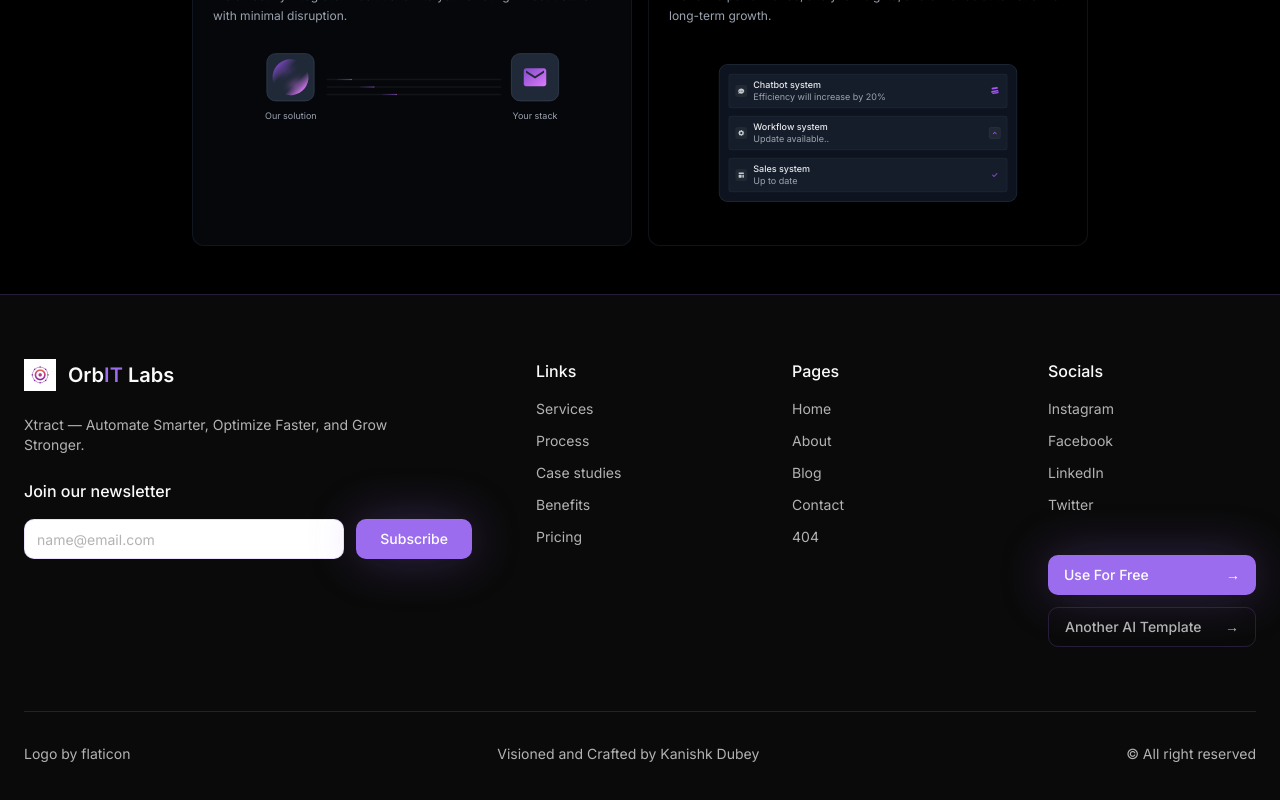
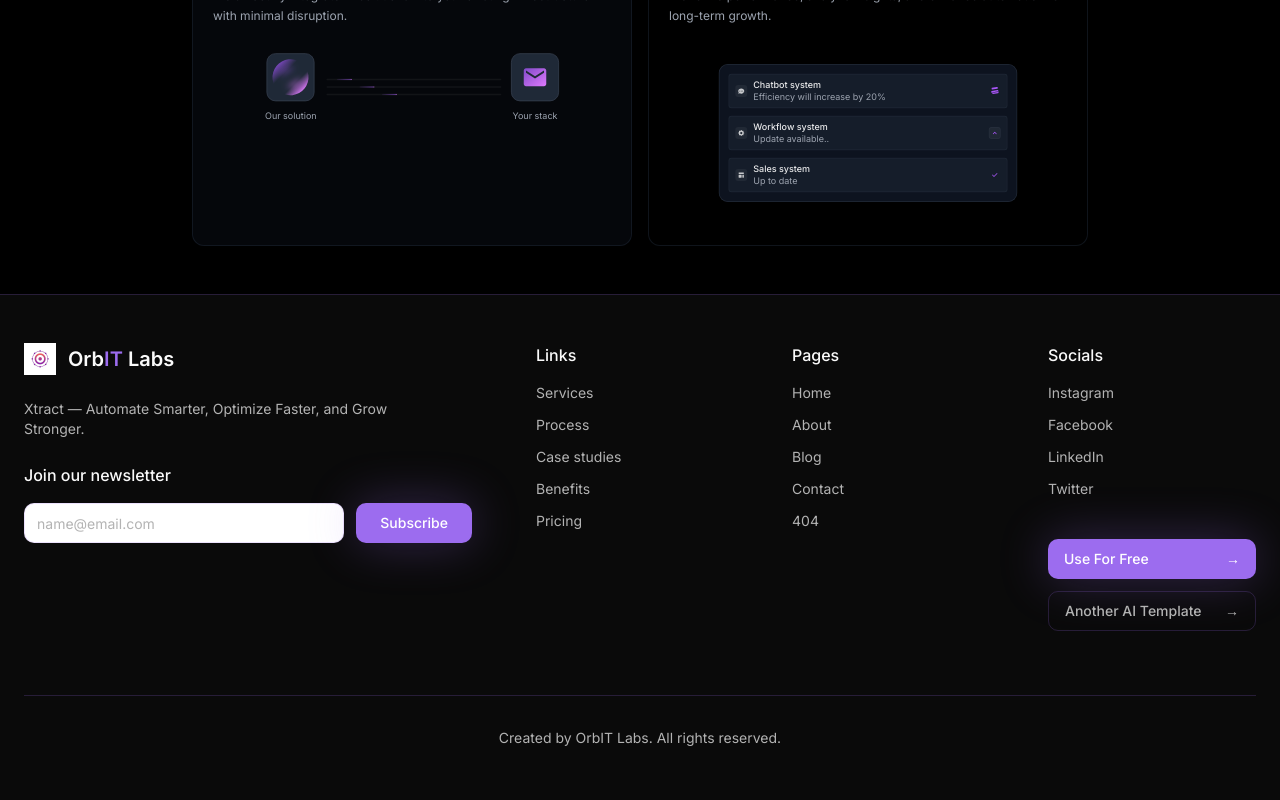
Before and after one commit to manishtarjan2/framer-magic-hero, a React (Vite) app: page / in a window 1280 px wide. Shown: the part 4598-5398 px from the top of the page. Built offline with nearby package versions, Linux system fonts and the light colour scheme; the HTML template or start-up script is replaced by a standard one.

Commit message:
Update footer text and height

```diff
--- a/src/components/Footer.tsx
+++ b/src/components/Footer.tsx
@@ -4,7 +4,7 @@ import orbitLogo from "@/assets/orbit-logo.png";
 
 const Footer = () => {
   return (
-    <footer className="bg-orbit-dark border-t border-orbit-purple/20 px-6 py-16">
+    <footer className="bg-orbit-dark border-t border-orbit-purple/20 px-6 py-12">
       <div className="max-w-7xl mx-auto">
         {/* Main Footer Content */}
         <div className="grid grid-cols-1 md:grid-cols-2 lg:grid-cols-5 gap-12 mb-16">
@@ -117,10 +117,8 @@ const Footer = () => {
 
         {/* Bottom Bar */}
         <div className="border-t border-orbit-purple/20 pt-8">
-          <div className="flex flex-col md:flex-row justify-between items-center gap-4">
-            <p className="text-orbit-text-muted text-sm">Logo by flaticon</p>
-            <p className="text-orbit-text-muted text-sm">Visioned and Crafted by Kanishk Dubey</p>
-            <p className="text-orbit-text-muted text-sm">© All right reserved</p>
+          <div className="flex justify-center items-center">
+            <p className="text-orbit-text-muted text-sm">Created by OrbIT Labs. All rights reserved.</p>
           </div>
         </div>
       </div>
```
